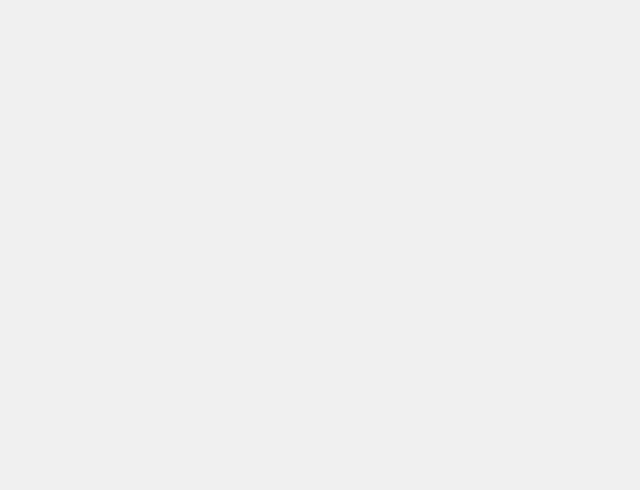
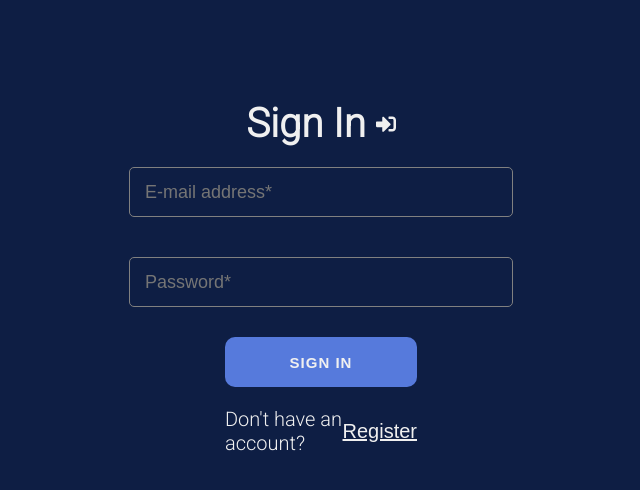
Before and after one commit to jkranak/tutorworld, a React (Create React App) app in the folder client/: page /login in a window 1280 px wide. Shown: the top 490 px of the page, without its empty margins (319-959 px from the left). Built offline with nearby package versions, Linux system fonts and the light colour scheme.

Commit message:
feat: basic style for login and register forms

```diff
--- a/client/src/Components/LoginForm.tsx
+++ b/client/src/Components/LoginForm.tsx
@@ -1,5 +1,6 @@
 import { useState } from "react"
-import { emptyUserLogin, UserLogin } from "../Interfaces/User"
+import { FaSignInAlt } from "react-icons/fa";
+import { emptyUserLogin, UserLogin } from "../interfaces/User"
 
 interface Props {
   setToggle: Function
@@ -14,19 +15,24 @@ export const LoginForm = ({setToggle}: Props) => {
   function handleSubmit () {}
 
   return (
-    <div className="login-form">
+    <div className="form login-form">
+      <div className="form--title">
+        <h1 className="before-icon">Sign In</h1>
+        <FaSignInAlt />
+      </div>
       <form onSubmit={handleSubmit}>
-        <label>Email</label>
-        <input type="text" id="email" name="email" required onChange={handleChange} value={userLogin.email}/>
-        <label>Password</label>
-        <input type="password" id="password" name="password" required onChange={handleChange} value={userLogin.password}/>
-        <button type="submit">Login</button>
+        <input type="text" id="email" name="email" required onChange={handleChange} value={userLogin.email} placeholder="E-mail address*" className="text-input text-input--blue"/>
+        <input type="password" id="password" name="password" placeholder="Password*" required onChange={handleChange} value={userLogin.password}
+        className="text-input text-input--blue"
+        />
+        <button className="btn btn--blue form--btn" type="submit">SIGN IN</button>
       </form>
-      <p>If you don't have an account,
-        <button onClick={() => setToggle('register')}>
+      <div className="form--toggle">
+        <span>Don't have an account?</span>
+        <button onClick={() => setToggle('register')} className="form--toggle-btn">
           Register
         </button>
-      </p>
+      </div>
     </div>
   )
 }
--- a/client/src/Components/RegisterForm.tsx
+++ b/client/src/Components/RegisterForm.tsx
@@ -1,16 +1,54 @@
+import { useState } from "react"
+import { FaSignInAlt } from "react-icons/fa"
+import { emptyUser, User } from "../interfaces/User"
+
 interface Props {
   setToggle: Function
 }
 
 export const RegisterForm = ({setToggle}: Props) => {
+  const [newUser, setNewUser] = useState<User>(emptyUser)
+
+  function handleChange (event: any) {
+    setNewUser(user => ({...user, [event.target.name]: event.target.value}))
+  }
+  function handleSubmit () {}
+
   return (
-    <div className="register-form">
-      REGISTER FORM
-      <p>Already an user?
-        <button onClick={() => setToggle('login')}>
+    <div className="form register-form">
+      <div className="form--title">
+        <h1 className="before-icon">Register</h1>
+        <FaSignInAlt />
+      </div>
+      <form onSubmit={handleSubmit}>
+        <input type="text" id="fname" name="firstName" required onChange={handleChange} value={newUser.firstName}
+        className="text-input text-input--blue"
+        placeholder="First Name*"
+        />
+        <input type="text" id="lname" name="lastName" required onChange={handleChange} value={newUser.lastName}
+        className="text-input text-input--blue"
+        placeholder="Last Name*"
+        />
+        <input type="text" id="email" name="email" required onChange={handleChange} value={newUser.email}
+        className="text-input text-input--blue"
+        placeholder="E-mail address*"
+        />
+        <input type="password" id="password" name="password" required onChange={handleChange} value={newUser.password}
+        className="text-input text-input--blue"
+        placeholder="Password*"
+        />
+        <input type="password" id="passwordConfirm" name="passwordConfirm" required onChange={handleChange} value={newUser.passwordConfirm}
+        className="text-input text-input--blue"
+        placeholder="Confirm Password*"
+        />
+        <button type="submit" className="btn btn--blue form--btn">REGISTER</button>
+      </form>
+      <div className="form--toggle">
+        <span>Already have an account?</span>
+        <button onClick={() => setToggle('login')} className="form--toggle-btn">
           Login
         </button>
-      </p>
+      </div>
     </div>
   )
 }
--- a/client/src/pages/Login.tsx
+++ b/client/src/pages/Login.tsx
@@ -1,11 +1,13 @@
-interface Props {
+import {useState} from 'react'
+import { LoginForm } from '../components/LoginForm'
+import { RegisterForm } from '../components/RegisterForm'
 
-}
-
-export const Login = (props: Props) => {
+export const Login = () => {
+  const [toggle, setToggle] = useState<string>('login')
   return (
     <div className="login">
-
+      {toggle === 'login' && <LoginForm setToggle={setToggle}/>}
+      {toggle === 'register' && <RegisterForm setToggle={setToggle}/>}
     </div>
   )
 }
--- a/client/src/sass/abstracts/_variables.scss
+++ b/client/src/sass/abstracts/_variables.scss
@@ -5,3 +5,4 @@ $font-light: rgb(240, 240, 240);
 $blue: #567ADC;
 $light-blue: #DDE5F8;
 $dark-blue: #234BA9;
+$darkest-blue: #0E1E44;
--- a/client/src/sass/base/_base.scss
+++ b/client/src/sass/base/_base.scss
@@ -22,4 +22,10 @@ a {
 
 button {
   border: none;
+  background-color: inherit;
+  color: inherit;
+  font-size: inherit;
+  &:hover {
+    cursor: pointer;
+  }
 }
--- a/client/src/sass/base/_typography.scss
+++ b/client/src/sass/base/_typography.scss
@@ -1,5 +1,3 @@
-.landing {
-  &__header{
-
-  }
+.login {
+  color: $font-light;
 }
--- a/client/src/sass/components/_btn.scss
+++ b/client/src/sass/components/_btn.scss
@@ -14,19 +14,17 @@
   &:hover{
     cursor: pointer;
   }
-}
-
-.btn--blue{
+  &--blue{
     background-color: $blue;
     letter-spacing: 1px;
     &:hover{
       background-color: $dark-blue;
     }
   }
-
-.btn--clear {
+  &--clear {
     color: black;
     &:hover{
       background-color: $light-blue;
     }
   }
+}
--- /dev/null
+++ b/client/src/sass/components/_form.scss
@@ -0,0 +1,25 @@
+.form{
+  @include flex-column;
+  font-size: 2rem;
+  form {
+    width: 30vw;
+    @include flex-column;
+  }
+  &--toggle{
+    margin-top: 2rem;
+    width: 50%;
+    @include flex-row;
+    justify-content: space-between;
+    &-btn{
+      text-decoration: underline;
+    }
+  }
+  &--title {
+    @include flex-row;
+  }
+  &--btn{
+    width: 50%;
+    height: 5rem;
+    margin-top: 1rem;
+  }
+}
--- /dev/null
+++ b/client/src/sass/components/_text_input.scss
@@ -0,0 +1,28 @@
+.text-input{
+  padding: 1.5rem;
+  margin: 2rem 0;
+  height: 5rem;
+  width: 100%;
+
+  font-size: 1.8rem;
+
+  border-radius: .5rem;
+  transition: all .5s;
+  &--blue{
+    background-color: transparent;
+    border: gray 1px solid;
+    color: $font-light;
+    &:hover {
+      border: 1px solid $light-blue;
+    }
+  }
+}
+
+// to avoid autofill background color and font color
+input:-webkit-autofill,
+input:-webkit-autofill:hover,
+input:-webkit-autofill:focus,
+input:-webkit-autofill:active {
+  transition: background-color 5000s ease-in-out 0s;
+  -webkit-text-fill-color: $font-light;
+}
--- a/client/src/sass/main.scss
+++ b/client/src/sass/main.scss
@@ -6,5 +6,8 @@
 
 @import 'components/btn';
 @import 'components/fi_icon';
+@import 'components/form';
+@import 'components/text_input';
 
 @import 'pages/landing';
+@import 'pages/login';
--- /dev/null
+++ b/client/src/sass/pages/_login.scss
@@ -0,0 +1,9 @@
+.login{
+  background-color: $darkest-blue;
+  max-width: 100vw;
+  min-height: 100vh;
+
+  padding-top: 10rem;
+  @include flex-row;
+  align-items: flex-start;
+}
```
Also changed, not shown: client/src/Pages/Register.tsx (deleted, +0 -35 lines). Lines whose indentation alone changed are shown as unchanged.
